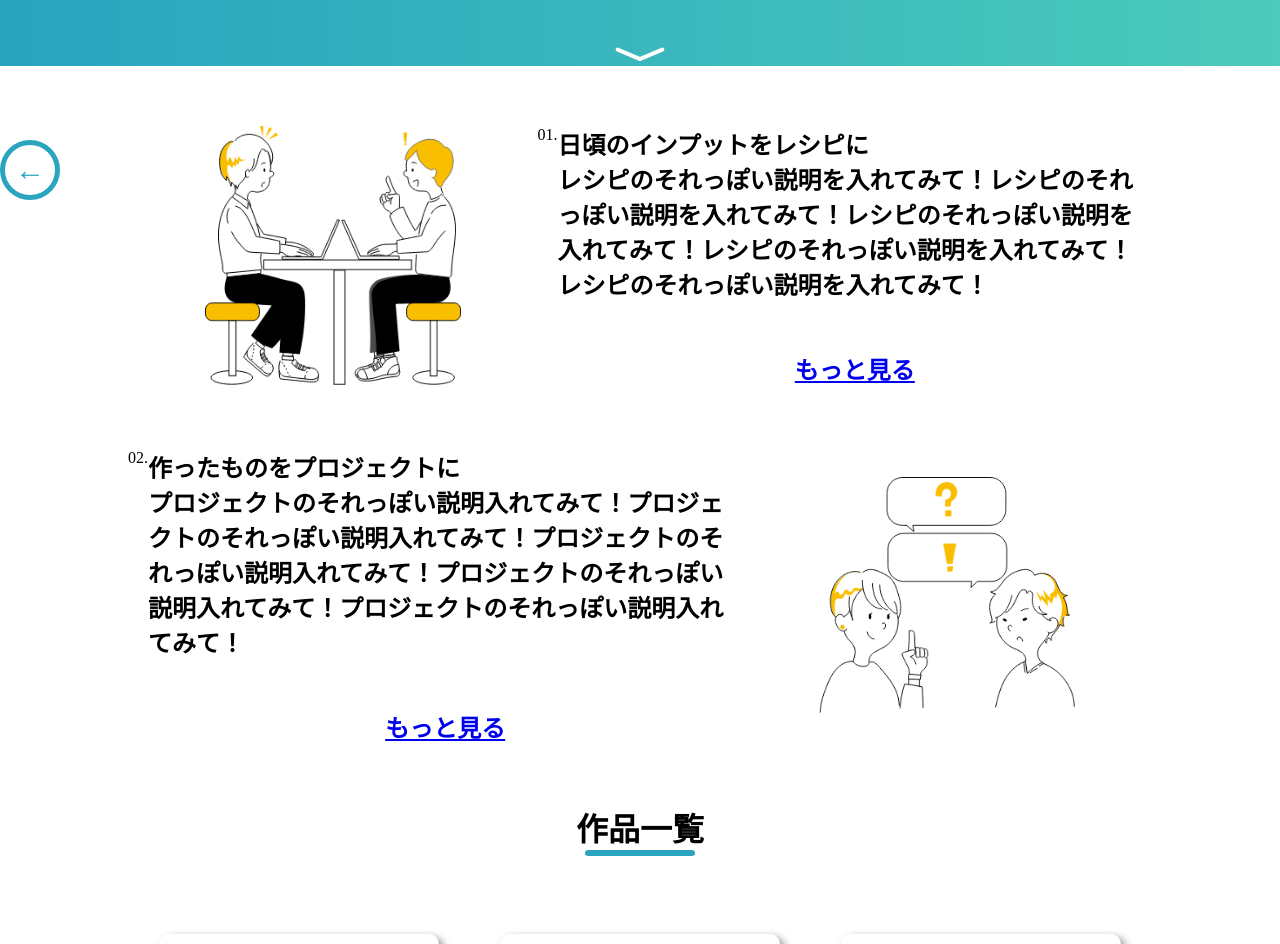
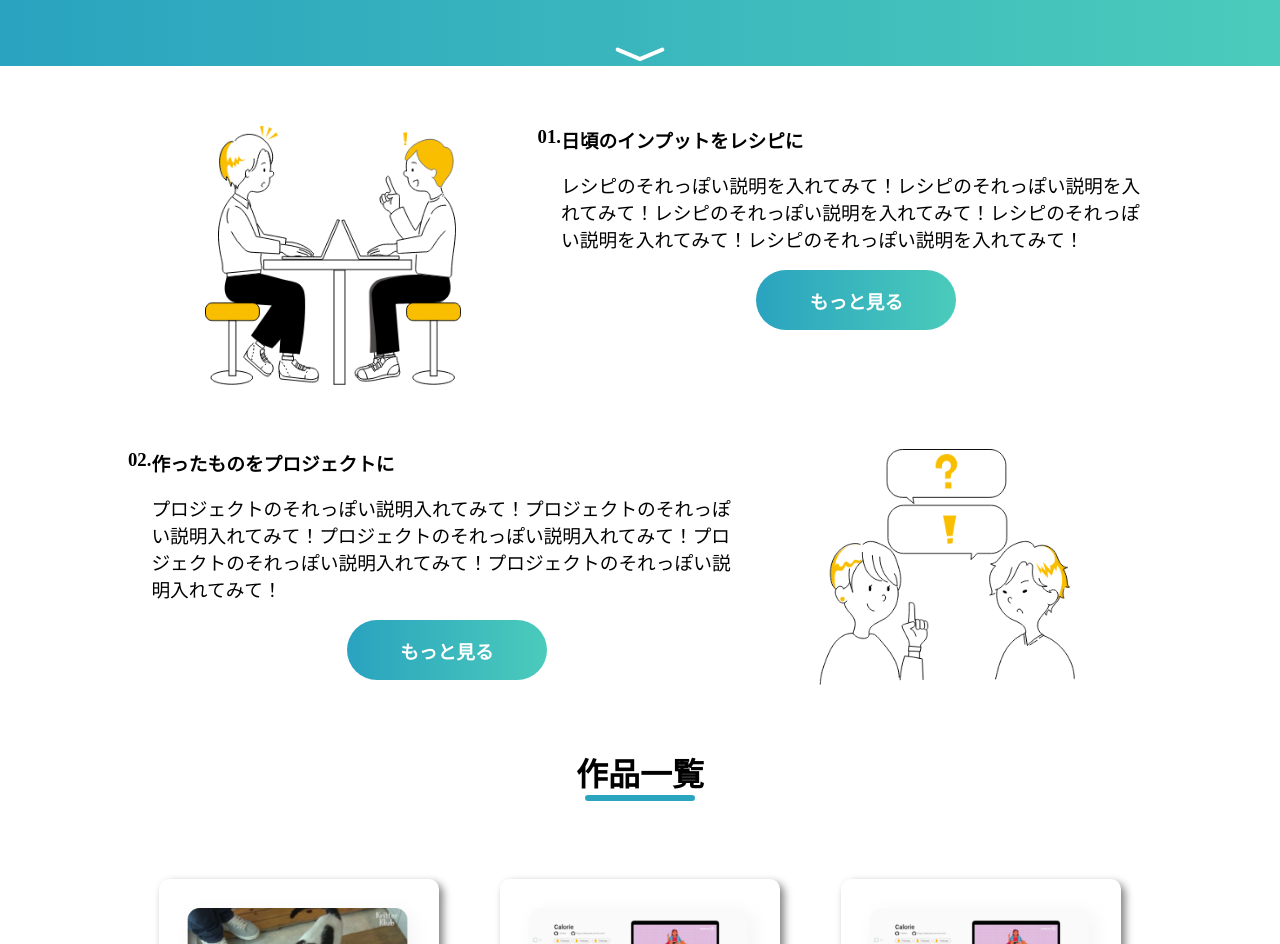
Before and after one commit to uuronn/topaz_lp, a plain HTML site: page index.html in a window 1280 px wide. Shown: the part 580-1524 px from the top of the page. Drawn offline with Linux system fonts and the light colour scheme; some packages are replaced by stand-ins of ours.

Commit message:
content_comp

```diff
--- a/css/content.css
+++ b/css/content.css
@@ -19,8 +19,44 @@
     display: flex;
 }
 
-.content_space-box {
-    width: 14vw;
+.number_title-text {
+    padding: 18px 0;
+    font-weight: 500;
+}
+
+.content_button {
+
+}
+
+.content_button-link {
+    background: linear-gradient(to right, #29A3BF, #4BCBBB);
+    display: flex;
+    justify-content: center;
+    align-items: center;
+    border-radius: 100px;
+    margin: 0 auto;
+    width: 200px;
+    height: 60px;
+    text-decoration: none;
+    transition: 1s;
+}
+
+.button_link-text {
+    color: #fff;
+}
+
+.content_button-link:hover {
+    background: #fff;
+    border-radius: 100px;
+    border: 4px solid #29A3BF;
+    transition: 1s;
+}
+
+.content_button-link:hover>.button_link-text {
+    background: linear-gradient(to right, #29A3BF, #4BCBBB);
+    -webkit-background-clip: text;
+    color: transparent;
+    transition: 1s;
 }
 
 .content_top-img-box {
@@ -35,11 +71,6 @@
 
 .content_top-img {
     width: 20vw;
-}
-
-.content_button {
-    text-align: center;
-    padding-top: 50px;
 }
 
 .opus_box {
@@ -116,12 +147,12 @@ button {
 /* 左矢印のボタン */
 .bottom_button-left {
     left: 0;
-    top: 90%;
+    top: 2610px;
 }
 /* 右矢印のボタン */
 .bottom_button-right {
     right: 0;
-    top: 2700px;
+    top: 2610px;
 }
 
 .bottom_button-text {
@@ -151,18 +182,23 @@ button {
         width: 95vw;
         margin: 0 auto;
         overflow: hidden;
-    }
+}
 
     .content_top-box:nth-child(1) {
         display: block;
         flex-direction: row;
-        padding: 60px 0;
-        background: red;
 }
 
     .content_top-box:nth-child(2) {
-        display: flex;
-        padding: 0 0 60px 0;
+        display: block;
+}
+    .content_button {
+        padding: 60px 0 0 0;
+}
+
+    .content_top-img-box {
+        padding: 40px 0 0 0;
+        text-align: center;
 }
 
     .opus_card {
@@ -175,4 +211,4 @@ button {
         width: 80vw;
         height: 80vw;
 }
-    }
+}
--- a/index.html
+++ b/index.html
@@ -52,15 +52,15 @@
         <div class="content_top">
             <div class="content_top-box">
                 <div class="top_box-text">
-                    <p class="number">01.</p>
-                    <h2 class="number_title">日頃のインプットをレシピに
+                    <h3 class="number">01.</h3>
+                    <h3 class="number_title">日頃のインプットをレシピに
                         <p class="number_title-text">レシピのそれっぽい説明を入れてみて！レシピのそれっぽい説明を入れてみて！レシピのそれっぽい説明を入れてみて！レシピのそれっぽい説明を入れてみて！レシピのそれっぽい説明を入れてみて！</p>
                         <div class="content_button">
-                            <a href="ddd">
-                                <p>もっと見る</p>
+                            <a class="content_button-link" href="ddd">
+                                <p class="button_link-text">もっと見る</p>
                             </a>
                         </div>
-                    </h2>
+                    </h3>
                 </div>
                 <div class="content_top-img-box">
                     <img class="content_top-img" src="./image/talk-img.png" alt="トーク">
@@ -68,15 +68,15 @@
             </div>
             <div class="content_top-box">
                 <div class="top_box-text">
-                    <p class="number">02.</p>
-                    <h2 class="number_title">作ったものをプロジェクトに
-                        <p class="question_title-text">プロジェクトのそれっぽい説明入れてみて！プロジェクトのそれっぽい説明入れてみて！プロジェクトのそれっぽい説明入れてみて！プロジェクトのそれっぽい説明入れてみて！プロジェクトのそれっぽい説明入れてみて！</p>
+                    <h3 class="number">02.</h3>
+                    <h3 class="number_title">作ったものをプロジェクトに
+                        <p class="number_title-text">プロジェクトのそれっぽい説明入れてみて！プロジェクトのそれっぽい説明入れてみて！プロジェクトのそれっぽい説明入れてみて！プロジェクトのそれっぽい説明入れてみて！プロジェクトのそれっぽい説明入れてみて！</p>
                         <div class="content_button">
-                            <a href="ddd">
-                                <p>もっと見る</p>
+                            <a class="content_button-link" href="ddd">
+                                <p class="button_link-text">もっと見る</p>
                             </a>
                         </div>
-                    </h2>
+                    </h3>
                 </div>
                 <div class="content_top-img-box">
                     <img class="content_top-img" src="./image/question-img.png" alt="質問画像">
```
